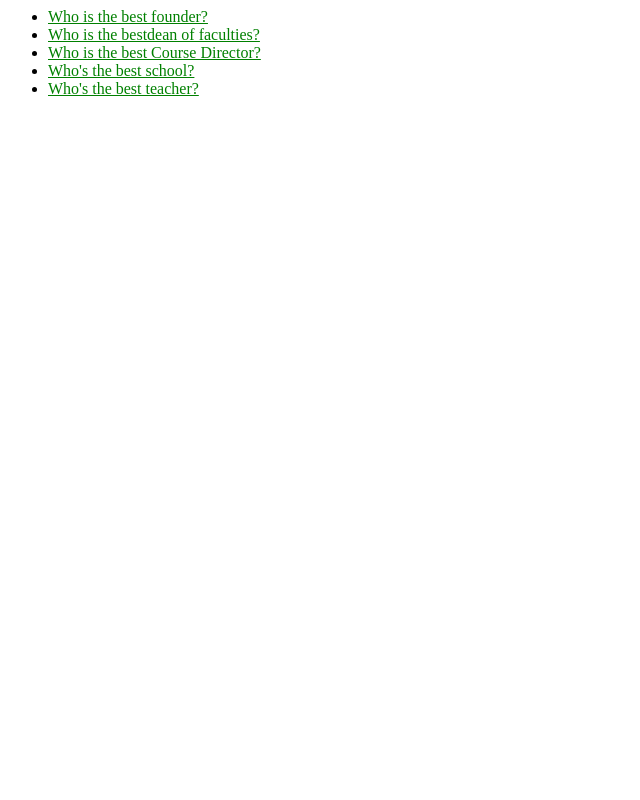
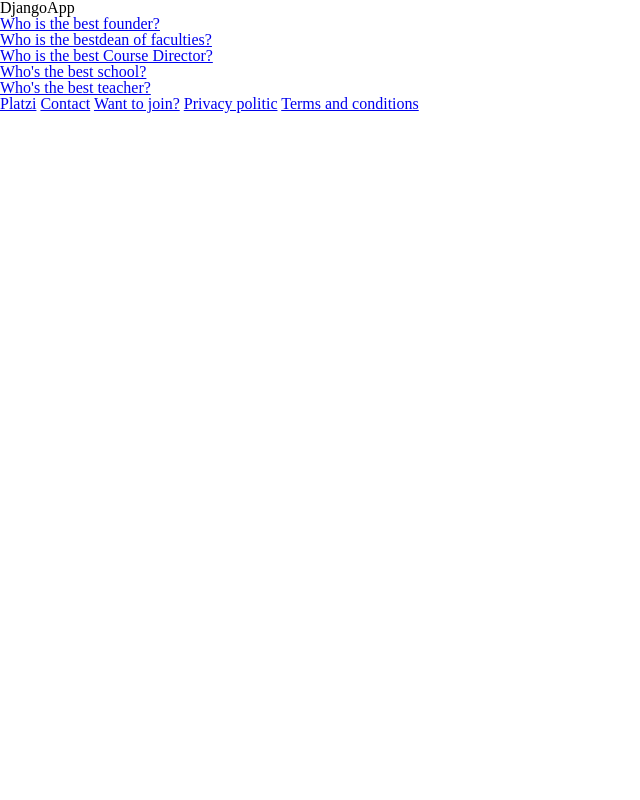
Before and after one commit to BitanCepeda/DjangoFirstApp, a Django app: page /polls/ in a window 1280 px wide. Shown: the whole page, without its empty margins (0-640 px from the left). Run offline with Django 4.2, Linux system fonts and the light colour scheme; data comes from the database, SQL or seed files in the repository.

Commit message:
course completed

```diff
--- /dev/null
+++ b/DjangoApp/polls/static/polls/reset.css
@@ -0,0 +1,48 @@
+/* http://meyerweb.com/eric/tools/css/reset/
+   v2.0 | 20110126
+   License: none (public domain)
+*/
+
+html, body, div, span, applet, object, iframe,
+h1, h2, h3, h4, h5, h6, p, blockquote, pre,
+a, abbr, acronym, address, big, cite, code,
+del, dfn, em, img, ins, kbd, q, s, samp,
+small, strike, strong, sub, sup, tt, var,
+b, u, i, center,
+dl, dt, dd, ol, ul, li,
+fieldset, form, label, legend,
+table, caption, tbody, tfoot, thead, tr, th, td,
+article, aside, canvas, details, embed,
+figure, figcaption, footer, header, hgroup,
+menu, nav, output, ruby, section, summary,
+time, mark, audio, video {
+	margin: 0;
+	padding: 0;
+	border: 0;
+	font-size: 100%;
+	font: inherit;
+	vertical-align: baseline;
+}
+/* HTML5 display-role reset for older browsers */
+article, aside, details, figcaption, figure,
+footer, header, hgroup, menu, nav, section {
+	display: block;
+}
+body {
+	line-height: 1;
+}
+ol, ul {
+	list-style: none;
+}
+blockquote, q {
+	quotes: none;
+}
+blockquote:before, blockquote:after,
+q:before, q:after {
+	content: '';
+	content: none;
+}
+table {
+	border-collapse: collapse;
+	border-spacing: 0;
+}
--- a/DjangoApp/polls/static/polls/style.css
+++ /dev/null
@@ -1,7 +0,0 @@
-/* body {
-    background: white url("images/background.gif") no-repeat;
-} */
-
-li a {
-    color: green;
-}
--- a/DjangoApp/polls/templates/polls/index.html
+++ b/DjangoApp/polls/templates/polls/index.html
@@ -1,14 +1,64 @@
 {% load static %}
-<link rel="stylesheet" href="{% static 'polls/style.css' %}">
+
+<!DOCTYPE html>
+<html lang="en">
+  <head>
+    <meta charset="UTF-8" />
+    <meta http-equiv="X-UA-Compatible" content="IE=edge" />
+    <meta name="viewport" content="width=device-width, initial-scale=1.0" />
+    <link
+      href="https://fonts.googleapis.com/css?family=Montserrat"
+      rel="stylesheet"
+    />
+    <link rel="stylesheet" href="{% static 'polls/style.css' %}" />
+    <link rel="stylesheet" href="{% static 'polls/reset.css' %}" />
+
+    <title>DjangoApp</title>
+  </head>
+  <body>
+    <header>
+      <h1>DjangoApp</h1>
+    </header>
+    <main>
+      {% if latest_question_list %}
+      <ul>
+        {% for question in latest_question_list %}
+        <li>
+          <a href="{% url 'polls:detail' question.id %}"
+            >{{question.question_text}}</a
+          >
+        </li>
+        {% endfor %}
+      </ul>
+      {% else %}
+      <p>No questions are available.</p>
+      {% endif %}
+    </main>
+    <footer>
+      <a href="https://platzi.com" target="_blank">Platzi</a>
+      <a href="#">Contact</a>
+      <a href="#">Want to join?</a>
+      <a href="#">Privacy politic</a>
+      <a href="#">Terms and conditions</a>
+    </footer>
+  </body>
+</html>
+
+<!----
+{% load static %}
+<link rel="stylesheet" href="{% static 'polls/style.css' %}" />
 
 {% if latest_question_list %}
 <ul>
   {% for question in latest_question_list %}
   <li>
-    <a href="{% url 'polls:detail' question.id %}">{{question.question_text}}</a>
+    <a href="{% url 'polls:detail' question.id %}"
+      >{{question.question_text}}</a
+    >
   </li>
   {% endfor %}
 </ul>
 {% else %}
 <p>No questions are available.</p>
 {% endif %}
+-->
```
